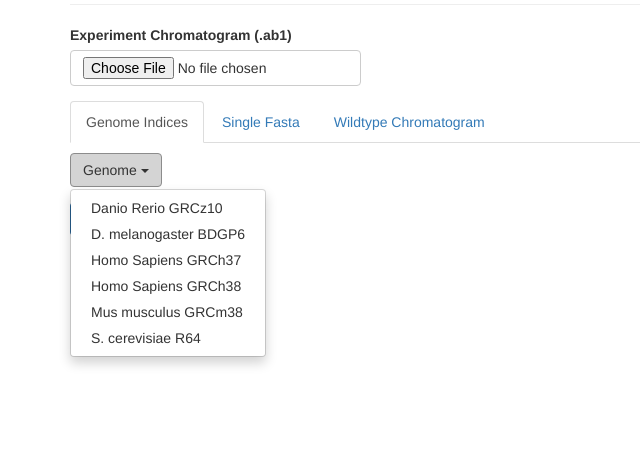
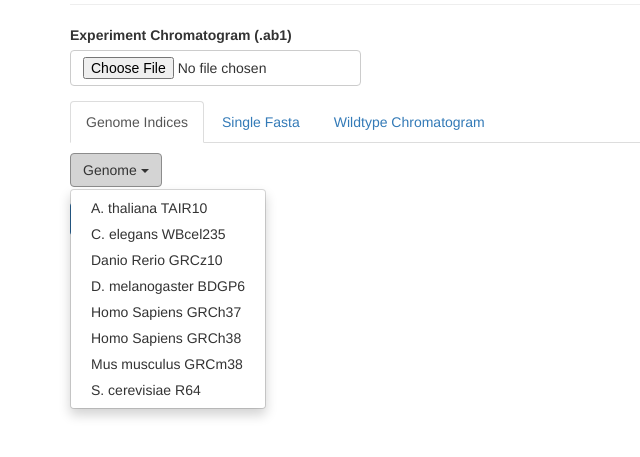
Before and after one commit to gear-genomics/indigo, a Flask app: page / in a window 1280 px wide, after a click on "Genome". Shown: the part 155-612 px from the top of the page, without its empty margins (0-640 px from the left). Run offline with Flask 2, Linux system fonts and the light colour scheme; some libraries are stand-ins or nearby versions.

Commit message:
added C.elegans and A.thaliana

```diff
--- a/ws/templates/upload.html
+++ b/ws/templates/upload.html
@@ -46,6 +46,8 @@
 				<button class="btn btn-default dropdown-toggle" type="button" data-toggle="dropdown">Genome
 				    <span class="caret"></span></button>
 				<ul class="dropdown-menu" role="menu">
+				    <li onclick="$('#genome').val('Arabidopsis_thaliana.TAIR10.dna.toplevel.fa.gz')"><a href="#">A. thaliana TAIR10</a></li>
+				    <li onclick="$('#genome').val('Caenorhabditis_elegans.WBcel235.dna.toplevel.fa.gz')"><a href="#">C. elegans WBcel235</a></li>
 				    <li onclick="$('#genome').val('Danio_rerio.GRCz10.dna.toplevel.fa.gz')"><a href="#">Danio Rerio GRCz10</a></li>
 				    <li onclick="$('#genome').val('Drosophila_melanogaster.BDGP6.dna.toplevel.fa.gz')"><a href="#">D. melanogaster BDGP6</a></li>
 				    <li onclick="$('#genome').val('Homo_sapiens.GRCh37.dna.primary_assembly.fa.gz')"><a href="#">Homo Sapiens GRCh37</a></li>
```
